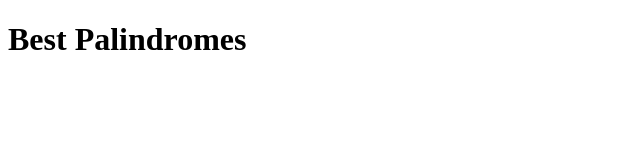
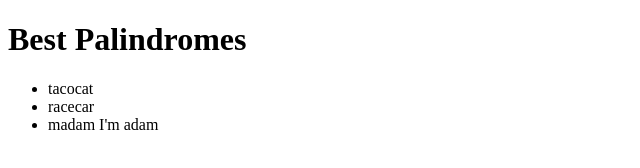
Before and after one commit to JohnDJake/taco-cat, a plain HTML site: page index.html in a window 1280 px wide. Shown: the whole page, without its empty margins (0-640 px from the left). Drawn offline with Linux system fonts and the light colour scheme.

Commit message:
added list of palindromes

```diff
--- a/index.html
+++ b/index.html
@@ -7,5 +7,10 @@
 </head>
 <body>
     <h1>Best Palindromes</h1>
+    <ul>
+        <li>tacocat</li>
+        <li>racecar</li>
+        <li>madam I'm adam</li>
+    </ul>
 </body>
 </html>
```
